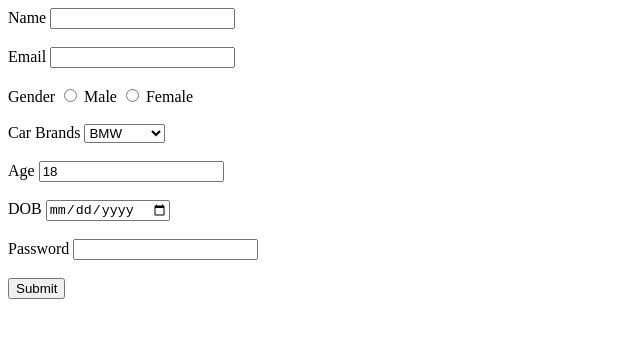
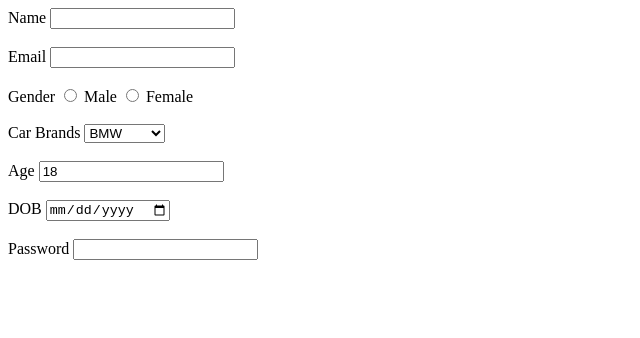
Before and after one commit to acciojob/signup-form-car-Sahoo-Sambit, a website: page main.html in a window 1280 px wide. Shown: the whole page, without its empty margins (0-640 px from the left). Drawn offline with Linux system fonts and the light colour scheme.

Commit message:
new commit

```diff
--- a/main.html
+++ b/main.html
@@ -9,7 +9,7 @@
 
 <body>
 	<!-- the entire body must be written by student -->
-	<form action="/main.html">
+	<form action="#" method="get">
 		<label for="name"> Name</label>
 		<input type="text" name="" id="name" required><br><br>
 		<label for="email"> Email</label>
@@ -31,7 +31,6 @@
 		<input type="date" id="dob" required><br><br>
 		<label for="password"> Password</label>
 		<input type="password" id="password" required><br><br>
-		<button type="button" value="submit"> Submit</button>
 	</form>
     <script type="text/javascript" src="./script.js">
 </script>
```
